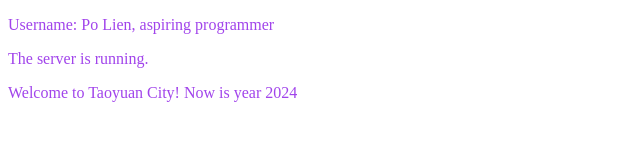
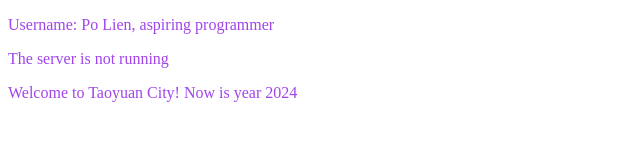
Before and after one commit to imladris20/Practicing-Angular, an Angular app: page / in a window 1280 px wide. Shown: the top 160 px of the page, without its empty margins (0-640 px from the left). Built offline with nearby package versions, Linux system fonts and the light colour scheme.

Commit message:
Practice using @if by adding component servere-status

```diff
--- a/src/app/server-status/server-status.component.ts
+++ b/src/app/server-status/server-status.component.ts
@@ -14,5 +14,5 @@ import { Component } from '@angular/core';
   styleUrl: './server-status.component.css',
 })
 export class ServerStatusComponent {
-  isServerRunning: boolean = true;
+  isServerRunning: boolean = false;
 }
```
